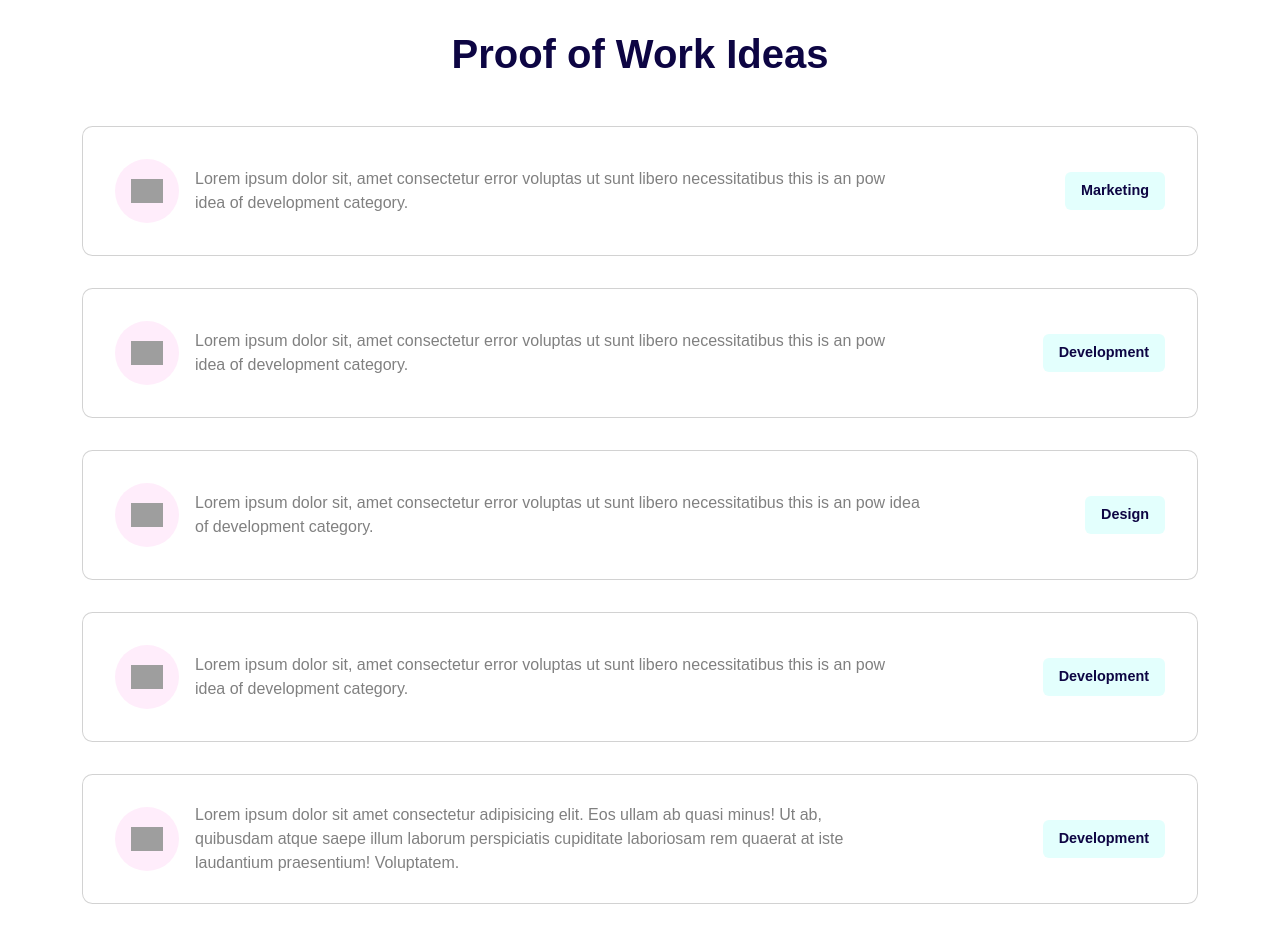
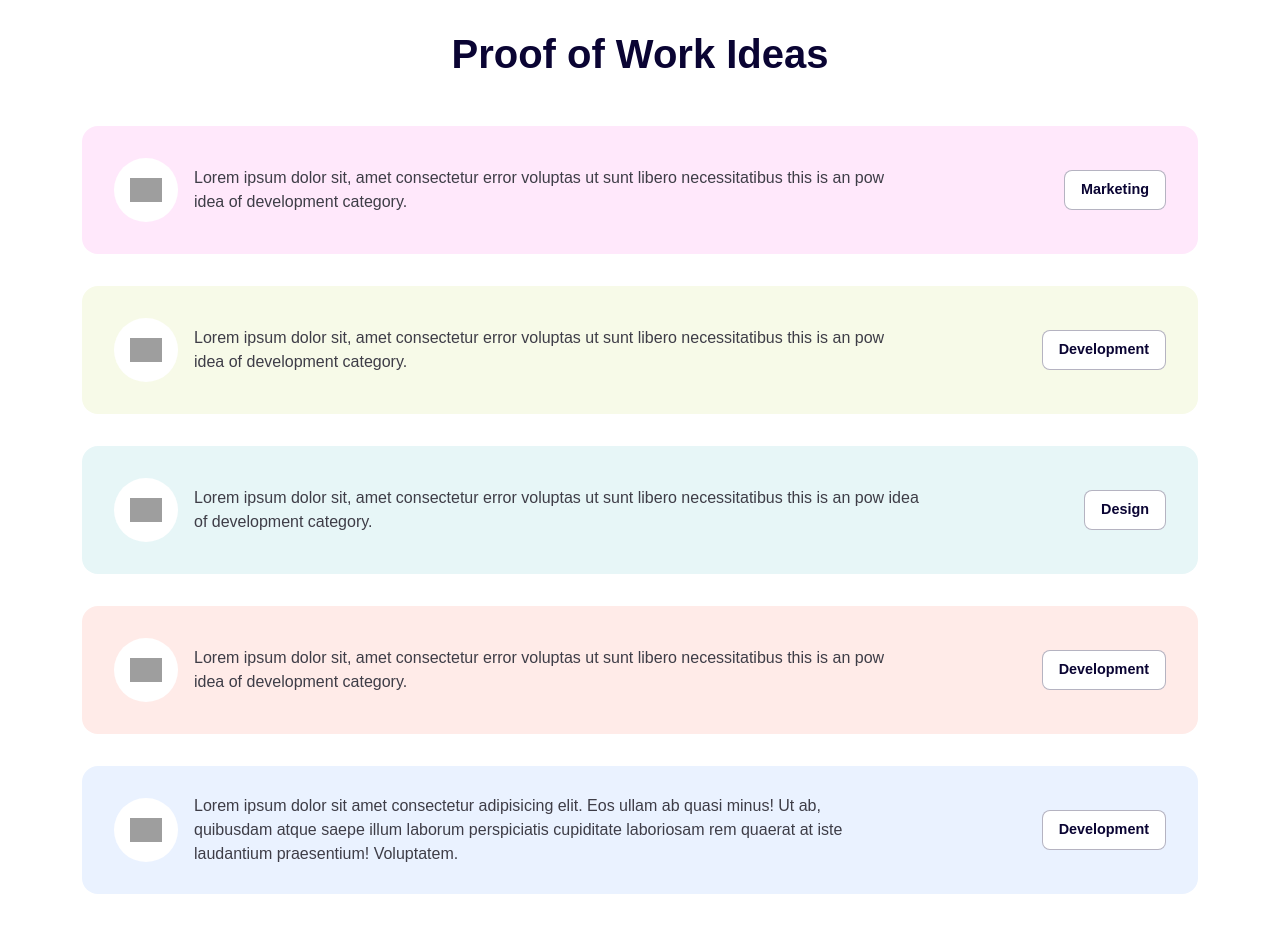
Before and after one commit to Fueler-io/tcc, a React (Create React App) app: page / in a window 1280 px wide. Shown: the part 460-1412 px from the top of the page. Built offline with nearby package versions, Linux system fonts and the light colour scheme; grey boxes are pictures that could not be loaded; a web font is replaced by a local one.

Commit message:
UI Updated

```diff
--- a/src/App.css
+++ b/src/App.css
@@ -7,16 +7,19 @@
 }
 
 .primary-color{
-	color: #0d0543;
+	color: #0A0433;
 }
 .text-gray{
-	color: gray;
+	color: #8F92A1;
+}
+.text-basic{
+	color: #3E3D47;
 }
 .fw-500{
 	font-weight: 500;
 }
 .primary-button{
-	background: #0d0543;
+	background: #0A0433;
 	color: #fff;
 	border-radius: 6px;
 }
@@ -49,13 +52,15 @@ a{
 	width: 100%;
 	position: absolute;
 	top: -65px;
+
 }
 
 .main-header-profile img{
 	height: 130px;
 	width: 130px;
-	background: red;
-	border: 2.5px solid red;
+	background: white;
+	border: 2.5px solid white;
+	backdrop-filter: blur(26.3948px);
 }
 .main-header-profile h2{
 
@@ -75,13 +80,29 @@ a{
 
 }
 .card{
-	border-radius: .65rem;
+	border-radius: 1rem;
+	border: none;
+}
+.card-pink{
+	background: #FFE8FB;
+}
+.card-green{
+	background: #F7FAE8;
+}
+.card-teal{
+	background: #E7F6F7;
+}
+.card-peach{
+	background: #FFEBE8;
+}
+.card-blue{
+	background: #EAF2FF;
 }
 
 .card-icon{
 	height: 64px;
 	width: 64px;
-	background: #ffedfb;
+	background: #fff;
 	border-radius: 50%;
 	display: grid;
 	place-content: center;
@@ -93,10 +114,11 @@ a{
 }
 
 .card-tag-button{
-	background: #e3fffd;
-	color: #0d0543;
+	background: #FFFFFF;
+	border: 1px solid rgba(10, 4, 51, 0.3);
+	border-radius: 8px;
+	color: #0A0433;
 	font-weight: 600;
-	border-radius: 6px;
 	font-size: .9rem;
 
 }
--- a/src/App.js
+++ b/src/App.js
@@ -38,7 +38,7 @@ function App() {
 					<div className="row justify-content-center py-4">
 						{/* POW IDea 1 */}
 						<div className="col-md-12 mb-4 pb-2">
-							<div className="card px-3">
+							<div className="card card-pink px-3">
 								<div className="card-body">
 									<div className="d-flex justify-content-between flex-wrap flex-md-nowrap align-items-center">
 										<div className='d-flex justify-content-start flex-wrap align-items-center'>
@@ -46,7 +46,7 @@ function App() {
 												<img src="https://res.cloudinary.com/kiwismedia/image/upload/v1641149280/fueler-emoji/vfx1bghkro4aredz3mut.png" alt="" />
 											</div>
 											<div className='card-content'>
-												<p className='mb-0 text-gray fw-500'>Lorem ipsum dolor sit, amet consectetur error voluptas ut sunt libero necessitatibus  this is an pow idea of development category.</p>
+												<p className='mb-0 text-basic fw-500'>Lorem ipsum dolor sit, amet consectetur error voluptas ut sunt libero necessitatibus  this is an pow idea of development category.</p>
 											</div>
 										</div>
 										<div className='card-tag'>
@@ -63,7 +63,7 @@ function App() {
 
 						{/* POW IDea 1 */}
 						<div className="col-md-12 mb-4 pb-2">
-							<div className="card px-3">
+							<div className="card card-green px-3">
 								<div className="card-body">
 									<div className="d-flex justify-content-between flex-wrap flex-md-nowrap align-items-center">
 										<div className='d-flex justify-content-start flex-wrap align-items-center'>
@@ -71,7 +71,7 @@ function App() {
 												<img src="https://res.cloudinary.com/kiwismedia/image/upload/v1641149280/fueler-emoji/vfx1bghkro4aredz3mut.png" alt="" />
 											</div>
 											<div className='card-content'>
-												<p className='mb-0 text-gray fw-500'>Lorem ipsum dolor sit, amet consectetur error voluptas ut sunt libero necessitatibus  this is an pow idea of development category.</p>
+												<p className='mb-0 text-basic fw-500'>Lorem ipsum dolor sit, amet consectetur error voluptas ut sunt libero necessitatibus  this is an pow idea of development category.</p>
 											</div>
 										</div>
 										<div className='card-tag'>
@@ -88,7 +88,7 @@ function App() {
 
 						{/* POW IDea 1 */}
 						<div className="col-md-12 mb-4 pb-2">
-							<div className="card px-3">
+							<div className="card card-teal px-3">
 								<div className="card-body">
 									<div className="d-flex justify-content-between flex-wrap flex-md-nowrap align-items-center">
 										<div className='d-flex justify-content-start flex-wrap align-items-center'>
@@ -96,7 +96,7 @@ function App() {
 												<img src="https://res.cloudinary.com/kiwismedia/image/upload/v1641149280/fueler-emoji/vfx1bghkro4aredz3mut.png" alt="" />
 											</div>
 											<div className='card-content'>
-												<p className='mb-0 text-gray fw-500'>Lorem ipsum dolor sit, amet consectetur error voluptas ut sunt libero necessitatibus  this is an pow idea of development category.</p>
+												<p className='mb-0 text-basic fw-500'>Lorem ipsum dolor sit, amet consectetur error voluptas ut sunt libero necessitatibus  this is an pow idea of development category.</p>
 											</div>
 										</div>
 										<div className='card-tag'>
@@ -113,7 +113,7 @@ function App() {
 
 						{/* POW IDea 1 */}
 						<div className="col-md-12 mb-4 pb-2">
-							<div className="card px-3">
+							<div className="card card-peach px-3">
 								<div className="card-body">
 									<div className="d-flex justify-content-between flex-wrap flex-md-nowrap align-items-center">
 										<div className='d-flex justify-content-start flex-wrap align-items-center'>
@@ -121,7 +121,7 @@ function App() {
 												<img src="https://res.cloudinary.com/kiwismedia/image/upload/v1641149280/fueler-emoji/vfx1bghkro4aredz3mut.png" alt="" />
 											</div>
 											<div className='card-content'>
-												<p className='mb-0 text-gray fw-500'>Lorem ipsum dolor sit, amet consectetur error voluptas ut sunt libero necessitatibus  this is an pow idea of development category.</p>
+												<p className='mb-0 text-basic fw-500'>Lorem ipsum dolor sit, amet consectetur error voluptas ut sunt libero necessitatibus  this is an pow idea of development category.</p>
 											</div>
 										</div>
 										<div className='card-tag'>
@@ -136,7 +136,7 @@ function App() {
 						</div>
 						{/* POW IDea 1 */}
 						<div className="col-md-12 mb-4 pb-2">
-							<div className="card px-3">
+							<div className="card card-blue px-3">
 								<div className="card-body">
 									<div className="d-flex justify-content-between flex-wrap flex-md-nowrap align-items-center">
 										<div className='d-flex justify-content-start flex-wrap align-items-center'>
@@ -144,7 +144,7 @@ function App() {
 												<img src="https://res.cloudinary.com/kiwismedia/image/upload/v1641149280/fueler-emoji/vfx1bghkro4aredz3mut.png" alt="" />
 											</div>
 											<div className='card-content'>
-												<p className='mb-0 text-gray fw-500'>
+												<p className='mb-0 text-basic fw-500'>
 													Lorem ipsum dolor sit amet consectetur adipisicing elit. Eos ullam ab quasi minus! Ut ab, quibusdam atque saepe illum laborum perspiciatis cupiditate laboriosam rem quaerat at iste laudantium praesentium! Voluptatem.
 
 												</p>
```
